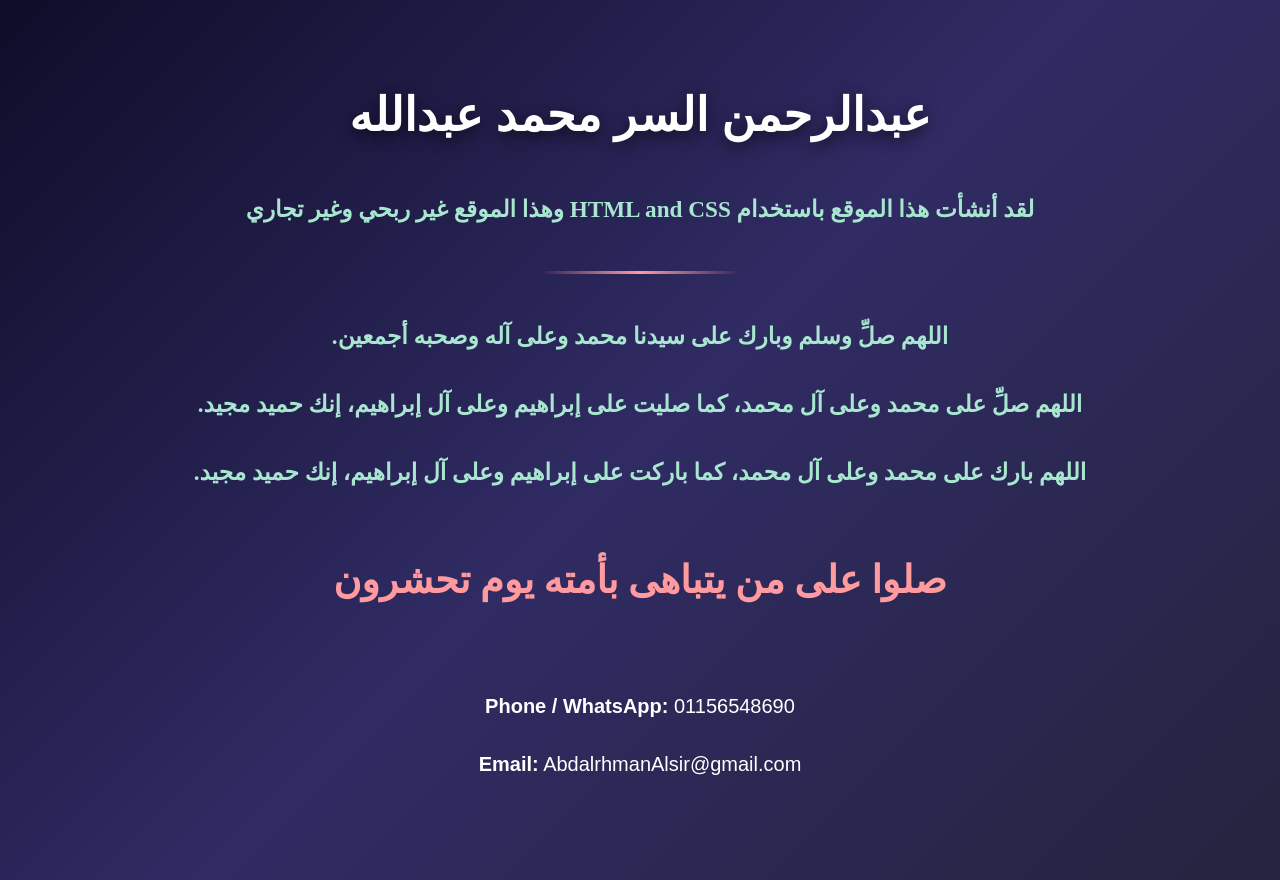
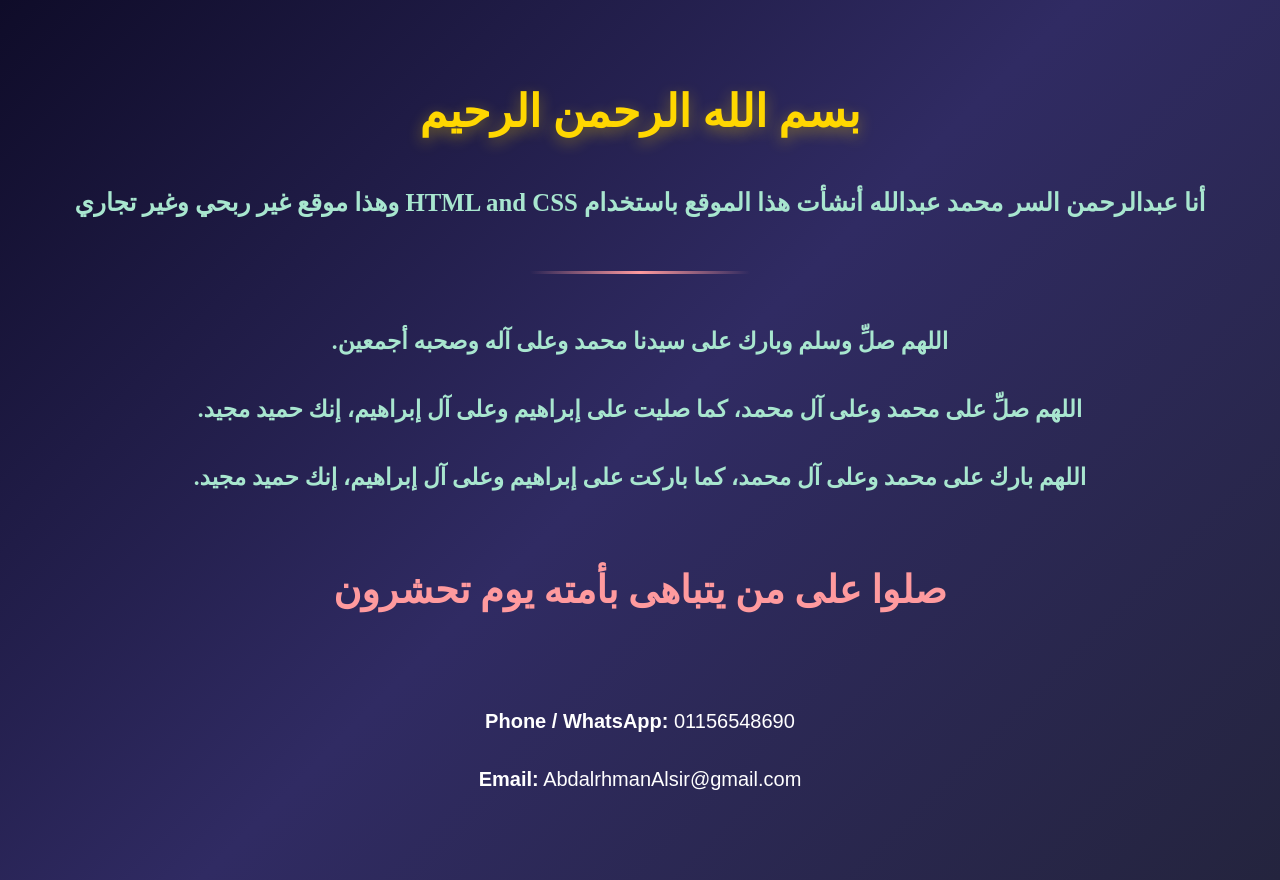
Before and after one commit to AbdalrhmanCodes/A-website-Abdalrhman, a plain HTML site: page index.html in a window 1280 px wide. Drawn offline with Linux system fonts and the light colour scheme; a web font is replaced by a local one.

Commit message:
Update index.html

```diff
--- a/index.html
+++ b/index.html
@@ -4,7 +4,7 @@
     <meta charset="UTF-8">
     <meta name="viewport" content="width=device-width, initial-scale=1.0">
     <title>عبدالرحمن السر محمد عبدالله</title>
-    <!-- خط ثلث أنيق من Google Fonts -->
+    <!-- خط ثلث أنيق -->
     <link href="https://fonts.googleapis.com/css2?family=Aref+Ruqaa:wght@400;700&display=swap" rel="stylesheet">
     <style>
         body {
@@ -17,38 +17,41 @@
             line-height: 1.9;
             min-height: 100vh;
         }
-        h1 {
-            font-size: 2.9em;
-            margin-bottom: 10px;
-            text-shadow: 0 4px 15px rgba(0,0,0,0.6);
+        .bismillah {
+            font-family: 'Aref Ruqaa', serif;
+            font-size: 2.8em;
+            color: #ffd700;
+            margin: 30px 0 20px 0;
+            text-shadow: 0 4px 15px rgba(255, 215, 0, 0.4);
+            font-weight: 700;
         }
-        .intro {
+        .main-text {
             font-family: 'Aref Ruqaa', serif;
-            font-size: 1.45em;
+            font-size: 1.55em;
             color: #a8e6cf;
-            margin: 30px auto;
-            max-width: 90%;
-            line-height: 1.8;
+            margin: 25px auto;
+            max-width: 95%;
             font-weight: 700;
+            line-height: 1.85;
         }
         .separator {
             height: 3px;
             background: linear-gradient(to right, transparent, #ff9a9e, transparent);
-            max-width: 200px;
-            margin: 40px auto;
+            max-width: 220px;
+            margin: 45px auto;
         }
         .salah {
             font-family: 'Aref Ruqaa', serif;
             color: #a8e6cf;
             font-size: 1.45em;
-            margin: 40px 0;
+            margin: 45px 0;
             font-weight: 700;
         }
         .salah p {
             margin: 24px 0;
         }
         .contact {
-            margin-top: 70px;
+            margin-top: 75px;
             font-size: 1.25em;
             font-family: 'Arial', sans-serif;
         }
@@ -59,10 +62,12 @@
 </head>
 <body>
 
-    <h1>عبدالرحمن السر محمد عبدالله</h1>
+    <div class="bismillah">
+        بسم الله الرحمن الرحيم
+    </div>
 
-    <div class="intro">
-        لقد أنشأت هذا الموقع باستخدام HTML and CSS وهذا الموقع غير ربحي وغير تجاري
+    <div class="main-text">
+        أنا عبدالرحمن السر محمد عبدالله أنشأت هذا الموقع باستخدام HTML and CSS وهذا موقع غير ربحي وغير تجاري
     </div>
 
     <div class="separator"></div>
@@ -73,7 +78,7 @@
         <p>اللهم صلِّ على محمد وعلى آل محمد، كما صليت على إبراهيم وعلى آل إبراهيم، إنك حميد مجيد.</p>
         <p>اللهم بارك على محمد وعلى آل محمد، كما باركت على إبراهيم وعلى آل إبراهيم، إنك حميد مجيد.</p>
 
-        <p style="margin-top: 50px; color: #ff9a9e; font-size: 1.65em;">
+        <p style="margin-top: 55px; color: #ff9a9e; font-size: 1.65em;">
             صلوا على من يتباهى بأمته يوم تحشرون
         </p>
     </div>
```
